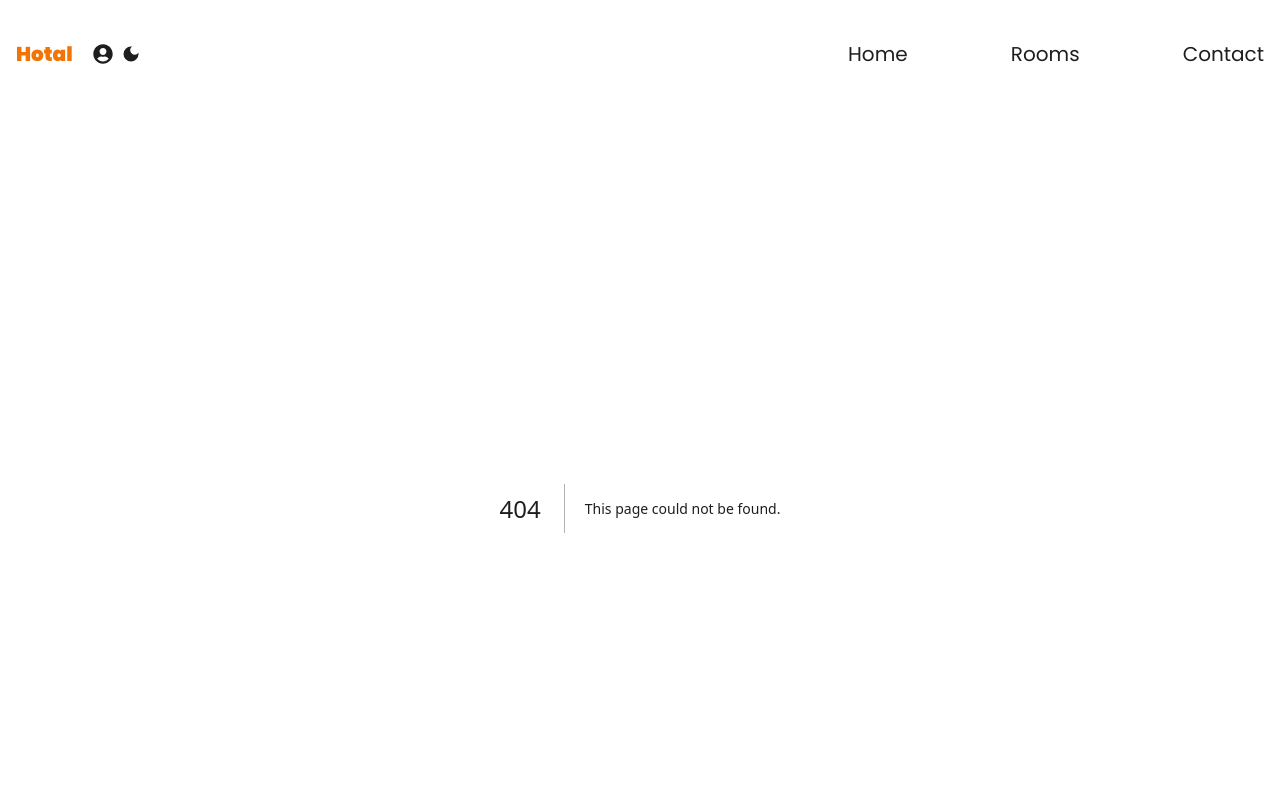
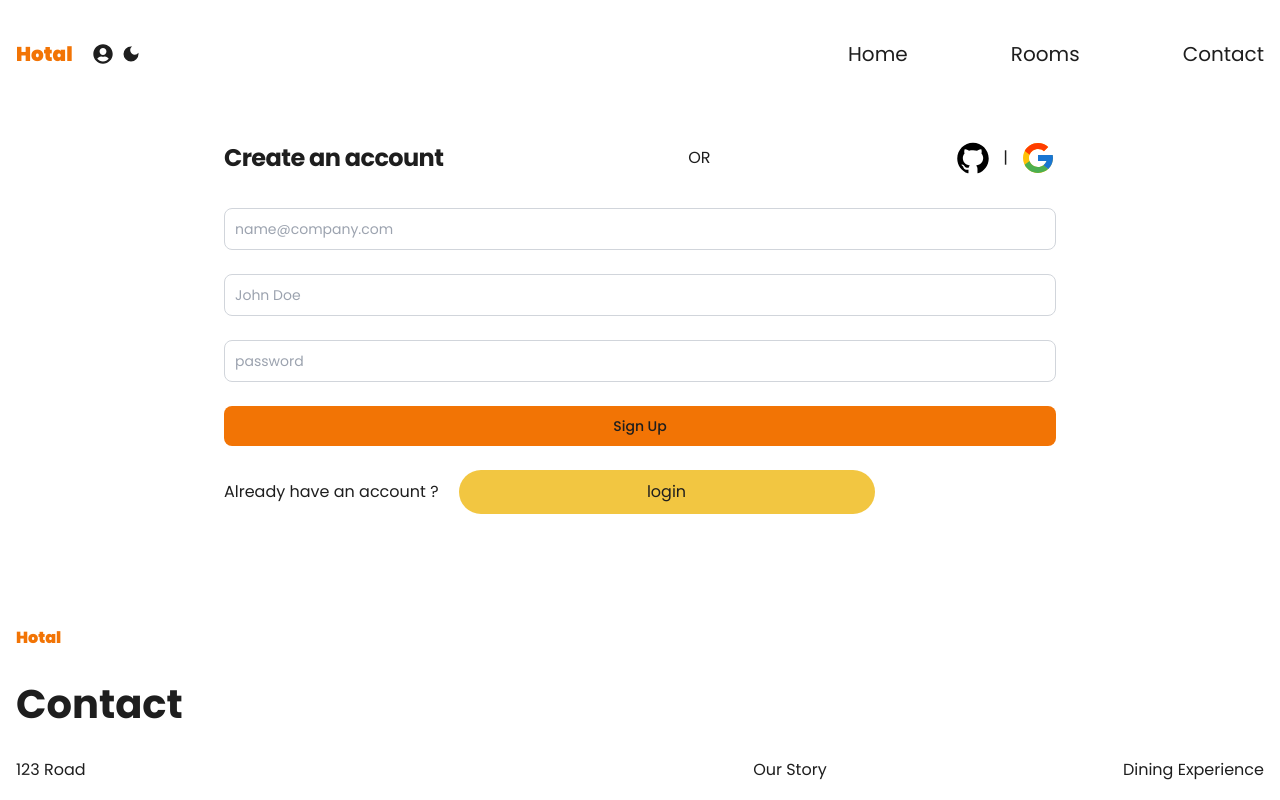
Before and after one commit to taukirsheikh/hospitality-suite, a Next.js app: page /auth in a window 1280 px wide. Before the commit this address had no page. Shown: the top 800 px of the page. Built offline with nearby package versions, Linux system fonts and the light colour scheme.

Commit message:
login page created

```diff
--- /dev/null
+++ b/src/app/auth/page.tsx
@@ -0,0 +1,81 @@
+
+import { AiFillGithub } from 'react-icons/ai';
+import { FcGoogle } from 'react-icons/fc';
+const Auth = () => {
+    const inputStyles =
+    'border border-gray-300 sm:text-sm text-black rounded-lg block w-full p-2.5 focus:outline-none';
+    return (
+        <section className="container mx-auto">
+            <div className="p-6 space-y-4 md:space-y-6 sm:p-8 w-80 md:w-[70%] mx-auto">
+                <div className='flex mb-8 flex-col md:flex-row items-center justify-between'>
+                    <h1 className='text-xl font-bold leading-tight tracking-tight md:text-2xl'>
+                        Create an account
+                    </h1>
+                    <p>OR</p>
+                    <span className='inline-flex items-center'>
+                        <AiFillGithub
+                            //   onClick={loginHandler}
+                            className='mr-3 text-4xl cursor-pointer text-black dark:text-white'
+                        />{' '}
+                        |
+                        <FcGoogle
+                            //   onClick={loginHandler}
+                            className='ml-3 text-4xl cursor-pointer'
+                        />
+                    </span>
+
+                </div>
+                <form className='space-y-4 md:space-y-6'
+                //  onSubmit={handleSubmit}
+                 >
+                    <input
+                        type='email'
+                        name='email'
+                        placeholder='name@company.com'
+                        required
+                        className={inputStyles}
+                        // value={formData.email}
+                        // onChange={handleInputChange}
+                    />
+                    <input
+                        type='text'
+                        name='name'
+                        placeholder='John Doe'
+                        required
+                        className={inputStyles}
+                        // value={formData.name}
+                        // onChange={handleInputChange}
+                    />
+                    <input
+                        type='password'
+                        name='password'
+                        placeholder='password'
+                        required
+                        minLength={6}
+                        className={inputStyles}
+                        // value={formData.password}
+                        // onChange={handleInputChange}
+                    />
+
+                    <button
+                        type='submit'
+                        className='w-full bg-tertiary-dark focus:outline-none font-medium rounded-lg text-sm px-5 py-2.5 text-center'
+                    >
+                        Sign Up
+                    </button>
+                </form>
+<div className='w-full flex gap-5 '>
+    <p className=' my-auto text-center  '>Already have an account ?</p>
+
+                <button
+                //  onClick={loginHandler}
+                className='  hover:bg-tertiary-dark bg-tertiary-light py-2.5 rounded-full w-[50%]'>
+                    login
+                </button>
+                     </div>
+            </div>
+        </section>
+    )
+}
+
+export default Auth
--- a/src/components/ThemeProvider/ThemeProvider.tsx
+++ b/src/components/ThemeProvider/ThemeProvider.tsx
@@ -16,11 +16,11 @@
 
     const [darkTheme, setDarkTheme] = useState<boolean>(themeFromStorage);
     const [renderComponent, setRenderComponent]=useState(false);
-    useEffect(() => {
-        setRenderComponent(true);
+    // useEffect(() => {
+    //     setRenderComponent(true);
 
-    }, []);
-    if (!renderComponent) return <></>;
+    // }, []);
+    // if (!renderComponent) return <></>;
 
     return (
         <ThemeContext.Provider value={{ darkTheme, setDarkTheme }
```
